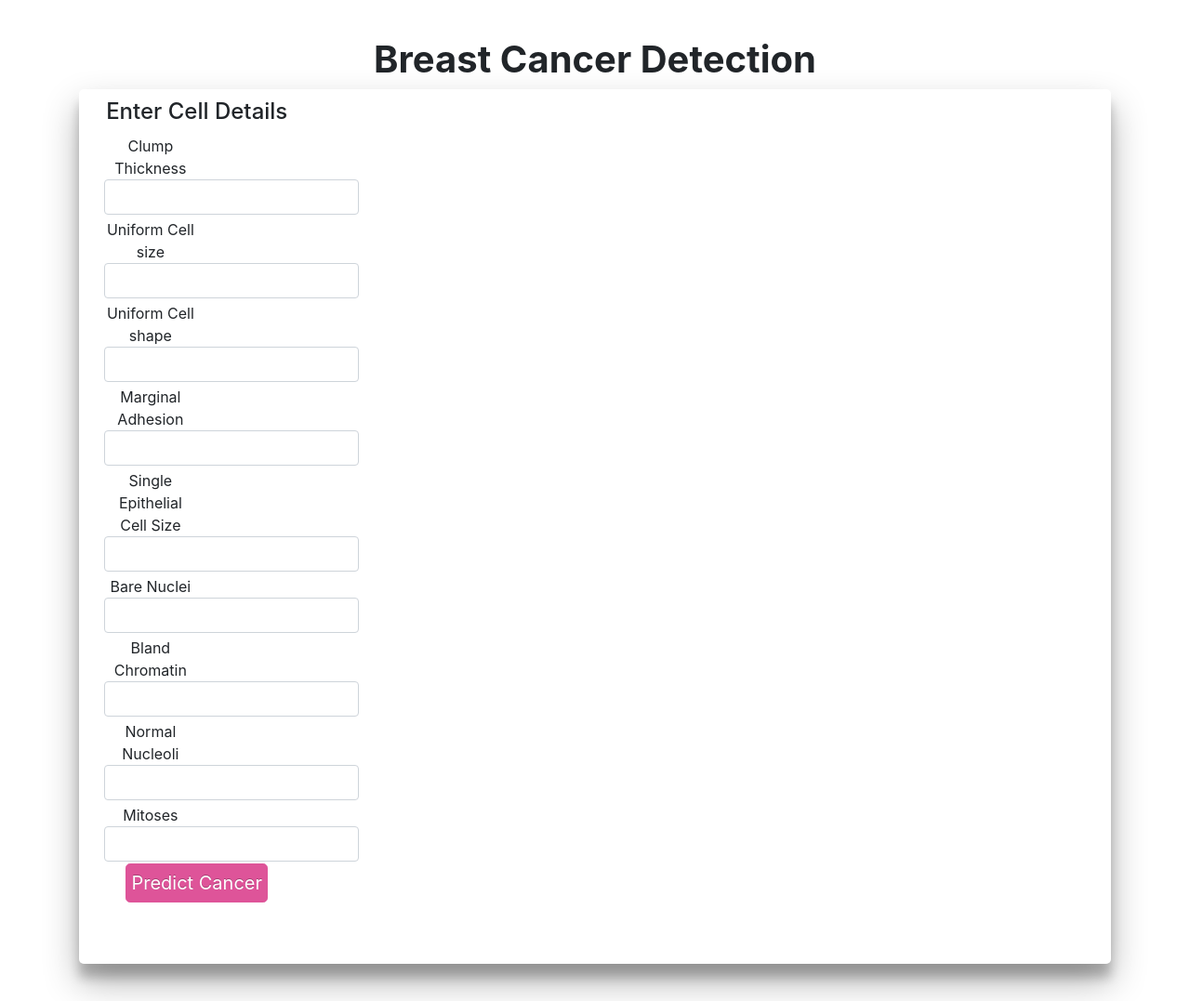
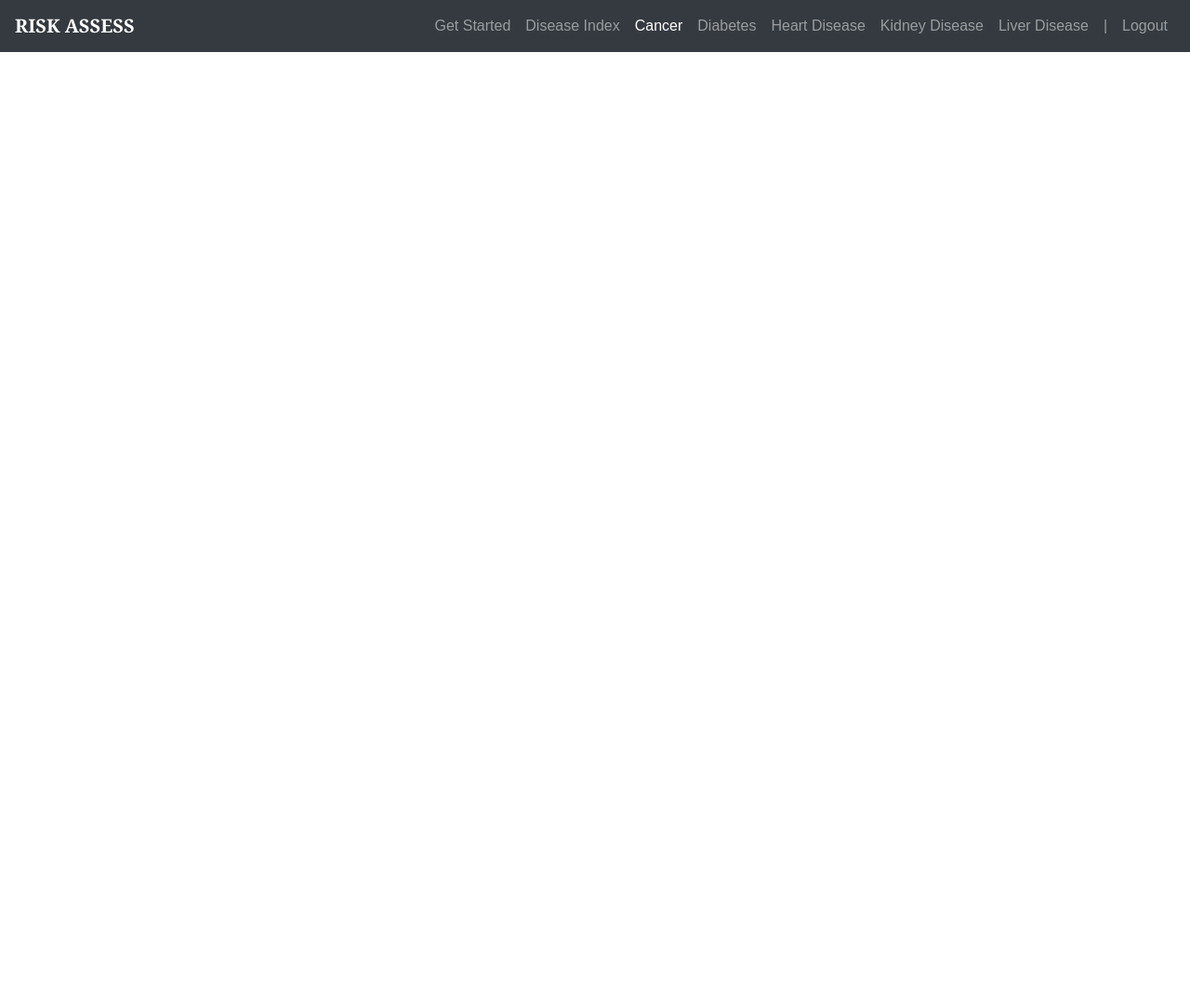
Before and after one commit to abhayshah0305/RiskAssess, a Flask app: page /cancer in a window 1280 px wide. Shown: the whole page at 93% size. After the commit the page ends 56 px from the top, so only its background shows below. Run offline with Flask 2, Linux system fonts and the light colour scheme; parts of the project's set-up code (start-up, migrations or seed data) failed here and were passed over; some libraries are stand-ins or nearby versions.

Commit message:
Initial Commit

```diff
--- a/templates/cancer.html
+++ b/templates/cancer.html
@@ -1,129 +1,94 @@
 <!DOCTYPE html>
 <html>
-
 <head>
-  <meta charset="UTF-8">
-  <!-- Bootstrap CSS -->
-  <link rel="stylesheet" href="https://stackpath.bootstrapcdn.com/bootstrap/4.3.1/css/bootstrap.min.css" integrity="sha384-ggOyR0iXCbMQv3Xipma34MD+dH/1fQ784/j6cY/iJTQUOhcWr7x9JvoRxT2MZw1T" crossorigin="anonymous">
-  <title>Breast Cancer Detection</title>
-  <style>
-    /*just bg and body style*/
-    body {
-      margin: 40px;
-      background-color: #ffffff;
+	<meta charset="utf-8">
+    <meta name="viewport" content="width=device-width, initial-scale=1, shrink-to-fit=no">
+    <link rel="stylesheet" href="https://maxcdn.bootstrapcdn.com/bootstrap/4.0.0/css/bootstrap.min.css">
+    <link rel="canonical" href="https://getbootstrap.com/docs/4.5/examples/carousel/">
+    <link rel="stylesheet" type="text/css" href="{{ url_for('static', filename='index.css') }}">
+	<title>RiskAssess | Cancer Prediction</title>
+</head>
+<style>
+	 #main-footer
+    {
+      color: #FFFFFF;
+      font-family: "Segoe UI";
+      background: #2B2B2B;
+      text-align: center;
+      margin-top: 75px;
+      padding: 16px;
+      bottom: 8px;
     }
 
-    .container {
-      border-radius: 5px;
-      text-align: center;
+    .img_holder img{
+        max-width: 100%; max-height: 100%;
     }
 
-    .btn-container {
-      background: white;
-      box-shadow: 0 19px 38px rgba(0, 0, 0, 0.30), 0 15px 12px rgba(0, 0, 0, 0.22);
-      border-radius: 5px;
-      padding: 10px;
+    .btn-file {
+    position: relative;
+    overflow: hidden;
     }
+    .btn-file input[type=file] {
+        position: absolute;
+        top: 0;
+        right: 0;
+        min-width: 100%;
+        min-height: 100%;
+        font-size: 100px;
+        text-align: right;
+        filter: alpha(opacity=0);
+        opacity: 0;
+        outline: none;
+        background: white;
+        cursor: inherit;
+        display: block;
+    }
+</style>
+<body>
 
-    .head {
-      font-weight: bolder;
-    }
+	<header>
+    <nav class="navbar navbar-expand-md navbar-dark fixed-top bg-dark">
+                <a class="navbar-brand" href="#"><b>RISK ASSESS</b></a>
+                <button class="navbar-toggler" type="button" data-toggle="collapse" data-target="#navbarCollapse" aria-controls="navbarCollapse" aria-expanded="false" aria-label="Toggle navigation">
+                    <span class="navbar-toggler-icon"></span>
+                </button>
+                <div class="collapse navbar-collapse" id="navbarCollapse">
+                    <ul class="navbar-nav ml-auto">
+                    <li class="nav-item">
+                        <a class="nav-link" href="/dashboard">Get Started</a>
+                    </li>
+                    <li class="nav-item">
+                        <a class="nav-link" href="/disindex">Disease Index</a>
+                    </li>
+                    <li class="nav-item">
+                        <a class="nav-link active" href="/cancer">Cancer</a>
+                    </li>
+                    <li class="nav-item">
+                        <a class="nav-link" href="/diabetes">Diabetes</a>
+                    </li>
+                    <li class="nav-item">
+                        <a class="nav-link" href="/heart">Heart Disease</a>
+                    </li>
+                    <li class="nav-item">
+                        <a class="nav-link" href="/kidney">Kidney Disease</a>
+                    </li>
+                    <li class="nav-item">
+                        <a class="nav-link" href="/liver">Liver Disease</a>
+                    </li>
+                    <li class="nav-item">
+		                <a class="nav-link" href="#">|</a>
+		            </li>
+                    <li class="nav-item">
+		                <a class="nav-link" href="/logout">Logout</a>
+		            </li>
+                    </ul>
+                </div>
+            </nav>
+    </header>
 
-    .btn-primary {
-      border-color: #ff33f !important;
-      color: #ffffff;
-      text-shadow: 0 -1px 0 rgba(0, 0, 0, 0.25);
-      background-color: #de5499 !important;
-      border-color: #de5499 !important;
-      padding: 5px;
-    }
-
-    label {
-      width: 50%;
-    }
-
-    #predict {
-      display: none;
-    }
-
-    .form-group {
-      padding: 2px;
-    }
-  </style>
-  <!--Font Awesome-->
-  <script src="https://kit.fontawesome.com/a076d05399.js"></script>
-  <link rel="stylesheet" href="https://stackpath.bootstrapcdn.com/font-awesome/4.7.0/css/font-awesome.min.css" integrity="sha384-wvfXpqpZZVQGK6TAh5PVlGOfQNHSoD2xbE+QkPxCAFlNEevoEH3Sl0sibVcOQVnN" crossorigin="anonymous">
-  <script src="https://ajax.googleapis.com/ajax/libs/jquery/3.5.1/jquery.min.js"></script>
-  <!-- jQuery first, then Popper.js, then Bootstrap JS -->
-  <script src="https://cdnjs.cloudflare.com/ajax/libs/jquery/3.5.1/jquery.min.js" integrity="sha512-bLT0Qm9VnAYZDflyKcBaQ2gg0hSYNQrJ8RilYldYQ1FxQYoCLtUjuuRuZo+fjqhx/qtq/1itJ0C2ejDxltZVFg==" crossorigin="anonymous"></script>
-  <script src="https://code.jquery.com/jquery-3.5.1.slim.min.js" integrity="sha384-DfXdz2htPH0lsSSs5nCTpuj/zy4C+OGpamoFVy38MVBnE+IbbVYUew+OrCXaRkfj" crossorigin="anonymous"></script>
-  <script src="https://cdn.jsdelivr.net/npm/popper.js@1.16.0/dist/umd/popper.min.js" integrity="sha384-Q6E9RHvbIyZFJoft+2mJbHaEWldlvI9IOYy5n3zV9zzTtmI3UksdQRVvoxMfooAo" crossorigin="anonymous"></script>
-  <script src="https://stackpath.bootstrapcdn.com/bootstrap/4.5.0/js/bootstrap.min.js" integrity="sha384-OgVRvuATP1z7JjHLkuOU7Xw704+h835Lr+6QL9UvYjZE3Ipu6Tp75j7Bh/kR0JKI" crossorigin="anonymous"></script>
-</head>
-
-<body>
-  <div class="container">
-    <div class="row">
-      <div class="col-md-12">
-        <h1 class="head">Breast Cancer Detection</h1>
-      </div>
-    </div>
-    <div class="row">
-      <div class="col-md-12">
-        <div class="btn-container">
-          <!-- Main Input For Receiving Query to our ML -->
-          <form action="{{ url_for('predict')}}" method="post" class="form-inline">
-            <div class="row">
-              <div class="col-md-6">
-                <div class="container">
-                  <h4>Enter Cell Details</h4>
-                  <div class="form-group">
-                    <label for="clump_thickness">Clump Thickness </label>
-                    <input type="text" class="form-control" name="clump_thickness" required="required">
-                  </div>
-                  <div class="form-group">
-                    <label for="uniform_cell_size">Uniform Cell size</label>
-                    <input type="text" class="form-control" name="uniform_cell_size" required="required">
-                  </div>
-                  <div class="form-group">
-                    <label for="uniform_cell_shape">Uniform Cell shape</label>
-                    <input type="text" class="form-control" name="uniform_cell_shape" required="required" />
-                  </div>
-                  <div class="form-group">
-                    <label for="marginal_adhesion">Marginal Adhesion</label>
-                    <input type="text" class="form-control" name="marginal_adhesion" required="required" />
-                  </div>
-                  <div class="form-group">
-                    <label for="single_epithelial_size">Single Epithelial Cell Size</label>
-                    <input type="text" class="form-control" name="single_epithelial_size" required="required" />
-                  </div>
-                  <div class="form-group">
-                    <label for="bare_nuclei">Bare Nuclei</label>
-                    <input type="text" class="form-control" name="bare_nuclei" required="required" />
-                  </div>
-                  <div class="form-group">
-                    <label for="bland_chromatin">Bland Chromatin</label>
-                    <input type="text" class="form-control" name="bland_chromatin" required="required" />
-                  </div>
-                  <div class="form-group">
-                    <label for="normal_nucleoli">Normal Nucleoli</label>
-                    <input type="text" class="form-control" name="normal_nucleoli" required="required" />
-                  </div>
-
-                  <div class="form-group">
-                    <label for="mitoses">Mitoses</label>
-                    <input type="text" class="form-control" name="mitoses" required="required" />
-                  </div>
-                  <button type="submit" class="btn btn-primary btn-lg">Predict Cancer</button>
-                </div>
-              </div>
-            </div>
-          </form>
-        <br />
-        <center>
-          <h1>{{prediction_text}}</h1>
-        </center>
-        <br />
+	</div>
+    <script src="https://code.jquery.com/jquery-3.2.1.slim.min.js" integrity="sha384-KJ3o2DKtIkvYIK3UENzmM7KCkRr/rE9/Qpg6aAZGJwFDMVNA/GpGFF93hXpG5KkN" crossorigin="anonymous"></script>
+    <script src="https://cdnjs.cloudflare.com/ajax/libs/popper.js/1.12.9/umd/popper.min.js" integrity="sha384-ApNbgh9B+Y1QKtv3Rn7W3mgPxhU9K/ScQsAP7hUibX39j7fakFPskvXusvfa0b4Q" crossorigin="anonymous"></script>
+    <script src="https://maxcdn.bootstrapcdn.com/bootstrap/4.0.0/js/bootstrap.min.js" integrity="sha384-JZR6Spejh4U02d8jOt6vLEHfe/JQGiRRSQQxSfFWpi1MquVdAyjUar5+76PVCmYl" crossorigin="anonymous"></script>
 </body>
-
 </html>
```
Also changed, not shown: 1 other file.
